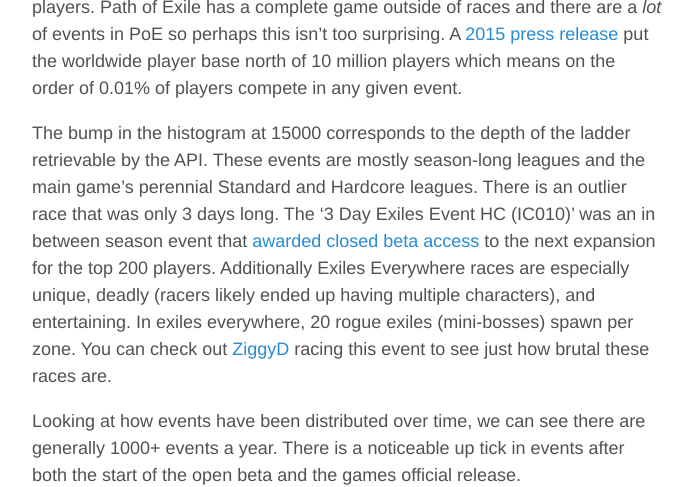
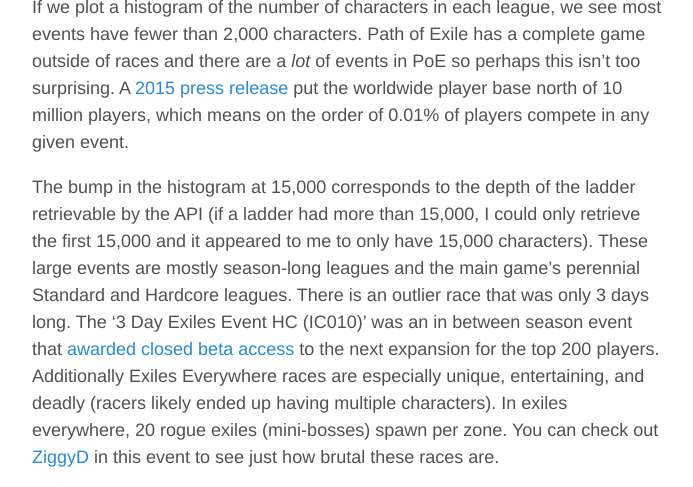
Before and after one commit to stevejbrown/stevejbrown.github.io, a Jekyll site: the page built from _posts/2017-03-01-PoE-analysis.md, in a window 1280 px wide and 1400 px high, scrolled down 799 px, cut to the strip 290-777 px from the top of the window. Shown: the whole strip, without its empty margins (293-986 px from the left). Built offline with Jekyll 4.4.1, drawn with Linux system fonts in a browser that asks for light colours; some of the changed text lies outside the part shown.

Commit message:
Edited analysis and scraping posts

```diff
--- a/_posts/2017-03-01-PoE-analysis.md
+++ b/_posts/2017-03-01-PoE-analysis.md
@@ -26,40 +28,42 @@
 
 ![League size distribution](/public/league_size_hist.png)
 
-If we plot a histogram of league size, we see most events have less than 2000
-players. Path of Exile has a complete game outside of races and there are a
-_lot_ of events in PoE so perhaps this isn't too surprising.
+If we plot a histogram of the number of characters in each league, we see most
+events have fewer than 2,000 characters. Path of Exile has a complete game outside
+of races and there are a _lot_ of events in PoE so perhaps this isn't too
+surprising.
 A
 [2015 press release](http://www.gamasutra.com/view/pressreleases/243342/Path_of_Exile_The_Awakening_Supporter_Packs_Achieve_RecordSales.php) put
-the worldwide player base north of 10 million players which means on the order
+the worldwide player base north of 10 million players, which means on the order
 of 0.01% of players compete in any given event.
 
-The bump in the histogram at 15000 corresponds to the depth of the ladder
-retrievable by the API. These events are mostly season-long leagues and the main
-game's perennial Standard and Hardcore leagues. There is an outlier race that
-was only 3 days long. The '3 Day Exiles Event HC (IC010)' was an in between
-season event
+The bump in the histogram at 15,000 corresponds to the depth of the ladder
+retrievable by the API (if a ladder had more than 15,000, I could only retrieve
+the first 15,000 and it appeared to me to only have 15,000 characters). These
+large events are mostly season-long leagues and the main game's perennial
+Standard and Hardcore leagues. There is an outlier race that was only 3 days
+long. The '3 Day Exiles Event HC (IC010)' was an in between season event
 that
 [awarded closed beta access](http://www.pathofexile.com/forum/view-thread/1293370) to
 the next expansion for the top 200 players. Additionally Exiles Everywhere races
-are especially unique, deadly (racers likely ended up having multiple
-characters), and entertaining. In exiles everywhere, 20 rogue exiles
-(mini-bosses) spawn per zone. You can check
-out [ZiggyD](https://www.youtube.com/watch?v=t3TBU_Kwbes) racing this event to
+are especially unique, entertaining, and deadly (racers likely ended up having
+multiple characters). In exiles everywhere, 20 rogue exiles (mini-bosses) spawn
+per zone. You can check
+out [ZiggyD](https://www.youtube.com/watch?v=t3TBU_Kwbes) in this event to
 see just how brutal these races are.
 
 Looking at how events have been distributed over time, we can see there are
 generally 1000+ events a year. There is a noticeable up tick in events after
-both the start of the open beta and the games official release.
+both the start of the open beta and the game's official release.
 
 ![Events over time](/public/poe_events_over_time.png)
 
 ## Classes over time
 
 In any competitive game, the metagame is constantly in flux. Classes fade in and
-out of popularity. After its release, the scion quickly became the most played
-class. Over time interest in the scion has waned and in the past 12 months
-players have started to favor racing rangers.
+out of popularity. After its release, the Scion quickly became the most played
+class. Over time interest in the Scion has waned and in the past 12 months
+players have started to favor racing Rangers.
 
 ![Class popularity over time](/public/poe_class_popularity_vs_time.png)
 
@@ -67,8 +71,8 @@
 
 A common debate in games that have randomly generated maps, monsters, and loot
 drops is whether players win based on skill or luck. Can you actually win
-consistently given the random number generator (RNG)? Yes, yes you can. Look at
-one of PoE's most famous racers Kripparrian. (The whiskers in the plot
+consistently given the random number generator (RNG)? Yes, yes you can. Let's
+look at one of PoE's most famous racers, Kripparrian. (The whiskers in the plot
 correspond to 1.5x the range between the 25% and 75% quartiles)
 
 ![Kripp race consistency](/public/poe_kripp_consistency.png)
@@ -95,14 +99,14 @@
 
 Over 133 events ZiggyD has placed first overall 0%, top ten 1.5%, and top 100
 31% of the time. So yes there is some RNG in Path of Exile, but the very best
-racers can consistently break the top 100 in the majority of their races and top
-ten more than a quarter of the time.
+racers can consistently break the top 100 in the majority of their races, and
+top ten more than a quarter of the time.
 
 ## Race difficulty
 
 It seems clear that some races are more difficult than others: a Lethal mod race
 where enemies do 50% extra normal damage and 50% normal damage as each element
-should be more _lethal_ than a vanilla burst race. But quantifying race
+should be more _lethal_ than a vanilla Burst race. But quantifying race
 difficulty is not immediately straightforward. If we look at the experience
 histogram for characters in an event, it always has roughly an exponential
 decay.
@@ -130,23 +135,28 @@
 The Exiles Everywhere race was mentioned earlier. In this race 20 mini-bosses
 are spawned per area.
 
-BLAMT is a perennial masochistic race the stands for **B**lood magic,
+BLAMT is a masochistic race with a combination of modifiers: **B**lood magic,
 **L**ethal, **A**ncestral, **M**ulti-projectile, **T**urbo. This means
 characters use health instead of mana for skills, monsters do 50% extra normal
 damage and 50% normal damage as each element, there are many more enemey buff
 totems, enemies fire four additional projectiles, _and_ monsters move, cast, and
-attack 60% faster.
+attack 60% faster. Lethal and Turbo races have just their modifiers,
+respectively.
 
 Cutthroat centers around killing other players for loot and experience. Not
 surprisingly most characters get killed at low levels while some snowball by
 coming out on top early.
 
-In contrast Burst races have no modifiers and the objective is to get as much
-experience as possible in the time limit. It makes sense that there is a lot
-less skew in experience for a typical 12 minute Burst race.
+In Headhunter races players acquire bonuses after killing rare monsters which
+are much more plentiful in this league, but still just as deadly.
 
 Endless Ledge is a straight run in a fixed looping area (Ledge) with
 increasingly difficult monsters after each loop.
+
+In contrast Burst races have no modifiers and, like the other races, the
+objective is to get as much experience as possible in the time limit. It makes
+sense that there is a lot less skew in experience for a typical 12 minute Burst
+race.
 
 It looks like, on average, Exiles Everywhere races do just a little bit better
 job than BLAMT races of separating the pros from the newbs. Surprised?
@@ -154,9 +164,11 @@
 ## Where to from here?
 
 To see the code behind this post (and some more analysis that didn't make the
-cut!) checkout the [github repository](). I encourage you to play with the data
-yourself. There are answers so many questions buried in this data set: how has
-the winning class changed over time? What is the distribution of race lengths?
-Are some players better at certain races than others? Which races are going in
-and out of style? How did the Russian Garena Realm differ from the main GGG
-realm? Which races are most popular? Happy digging!
+cut!) checkout
+the [github repository](https://github.com/stevejbrown/PoE-analysis). I
+encourage you to play with the data yourself. There are answers to so many
+questions buried in this data set: how has the winning class changed over time?
+What is the distribution of race lengths? Are some players better at certain
+races than others? Which races are going in and out of style? How did the
+Russian Garena Realm differ from the main GGG realm? Which races are most
+popular? Happy digging!
```
Also changed, not shown: other parts of _posts/2017-03-01-PoE-analysis.md (+19 -16 lines), _posts/2017-03-07-PoE-scraping.md (+27 -21 lines).
